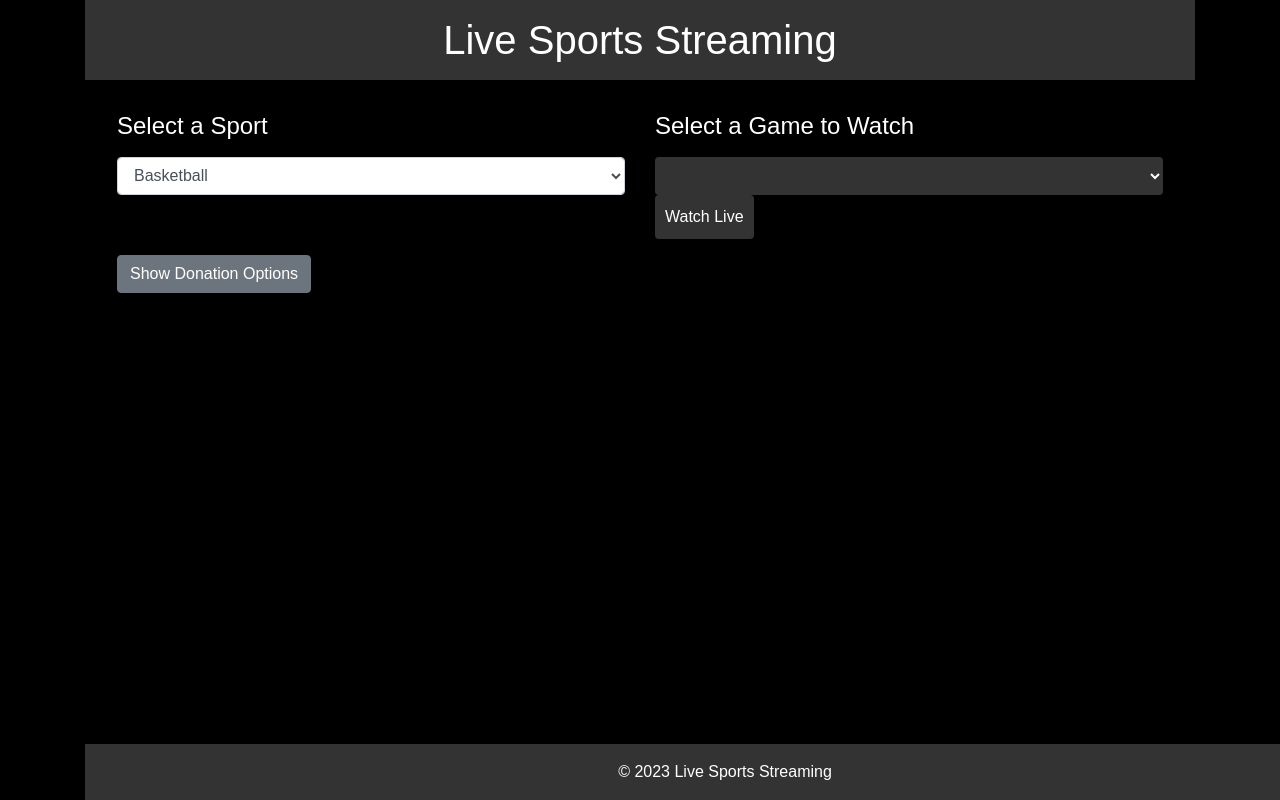
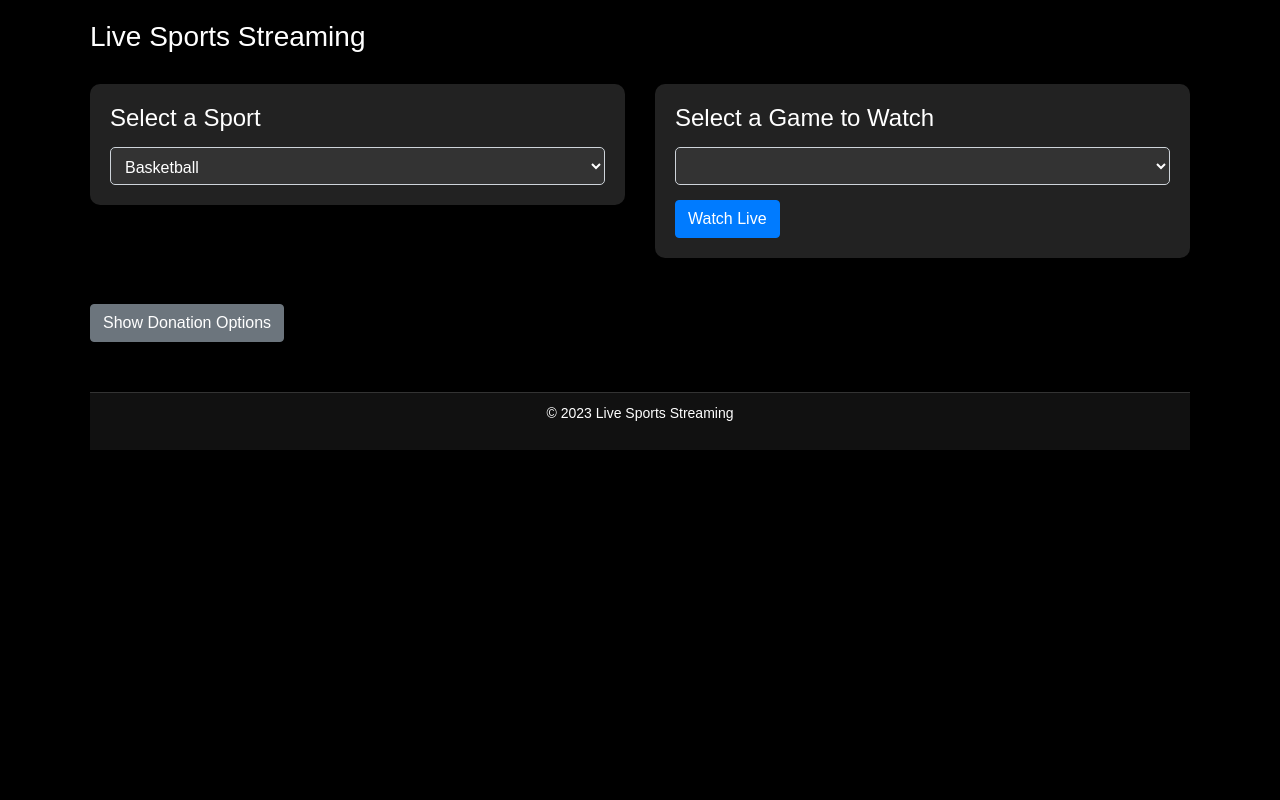
Before and after one commit to ChickenWing1999/stream, a PHP site: page /live/basketball/index.html in a window 1280 px wide; the page is wider, and only the part inside the window is pictured. Run offline with PHP 8.4, Linux system fonts and the light colour scheme; lists and menus that the app fills with data are empty.

Commit message:
Update styles.css

```diff
--- a/live/basketball/styles.css
+++ b/live/basketball/styles.css
@@ -1,101 +1,55 @@
-/* Reset default margin and padding */
-body, h1, h2, p, ul, li {
-    margin: 0;
-    padding: 0;
-}
-
 body {
     font-family: Arial, sans-serif;
     background-color: #000;
     color: #fff;
 }
 
-.header {
-    background-color: #333;
-    color: #fff;
-    text-align: center;
-    padding: 1rem 0;
+.container {
+    padding: 20px;
 }
 
-.main-content {
-    padding: 2rem;
+.header-title {
+    font-size: 28px;
+    margin-bottom: 30px;
 }
 
 .section-title {
-    font-size: 1.5rem;
-    margin-bottom: 1rem;
+    font-size: 24px;
+    margin-bottom: 15px;
+}
+
+.game-selection {
+    padding: 20px;
+    background-color: #222;
+    border-radius: 10px;
+}
+
+.sport-select,
+.game-select {
+    width: 100%;
+    padding: 10px;
+    font-size: 16px;
+    border-radius: 5px;
+    background-color: #333;
     color: #fff;
 }
 
-.game-select, .watch-button {
-    padding: 10px;
-    font-size: 1rem;
-    border: none;
-    background-color: #333;
-    color: #fff;
-    cursor: pointer;
-    transition: background-color 0.3s;
-}
-
-.game-select:hover, .watch-button:hover {
-    background-color: #555;
-}
-
-.game-select {
-    margin-right: 10px;
+.watch-button {
+    margin-top: 15px;
 }
 
 .stream-container {
-    margin-top: 1rem;
-    background-color: #111;
-    padding: 1rem;
-    border-radius: 5px;
-    display: none;
-    overflow: hidden;
-    position: relative;
-}
-
-.stream-container iframe {
-    width: 100%;
-    height: 100%;
-    border: none;
+    margin-top: 30px;
 }
 
 .footer {
-    background-color: #333;
-    color: #fff;
+    margin-top: 50px;
     text-align: center;
-    padding: 1rem 0;
-    position: absolute;
-    bottom: 0;
-    width: 100%;
+    padding: 10px;
+    background-color: #111;
+    border-top: 1px solid #333;
 }
 
-/* Responsive media queries */
-@media screen and (max-width: 768px) {
-    .container {
-        text-align: center;
-    }
-
-    .game-select, .watch-button {
-        display: block;
-        width: 100%;
-        margin-bottom: 10px;
-    }
+.footer-text {
+    font-size: 14px;
 }
-
-/* Add blinking animation */
-@keyframes blink {
-    0%, 100% {
-        opacity: 0;
-    }
-    50% {
-        opacity: 1;
-    }
-}
-
-.live-indicator {
-    color: #ff0000;
-    font-weight: bold;
-    animation: blink 1s infinite;
-}
```
